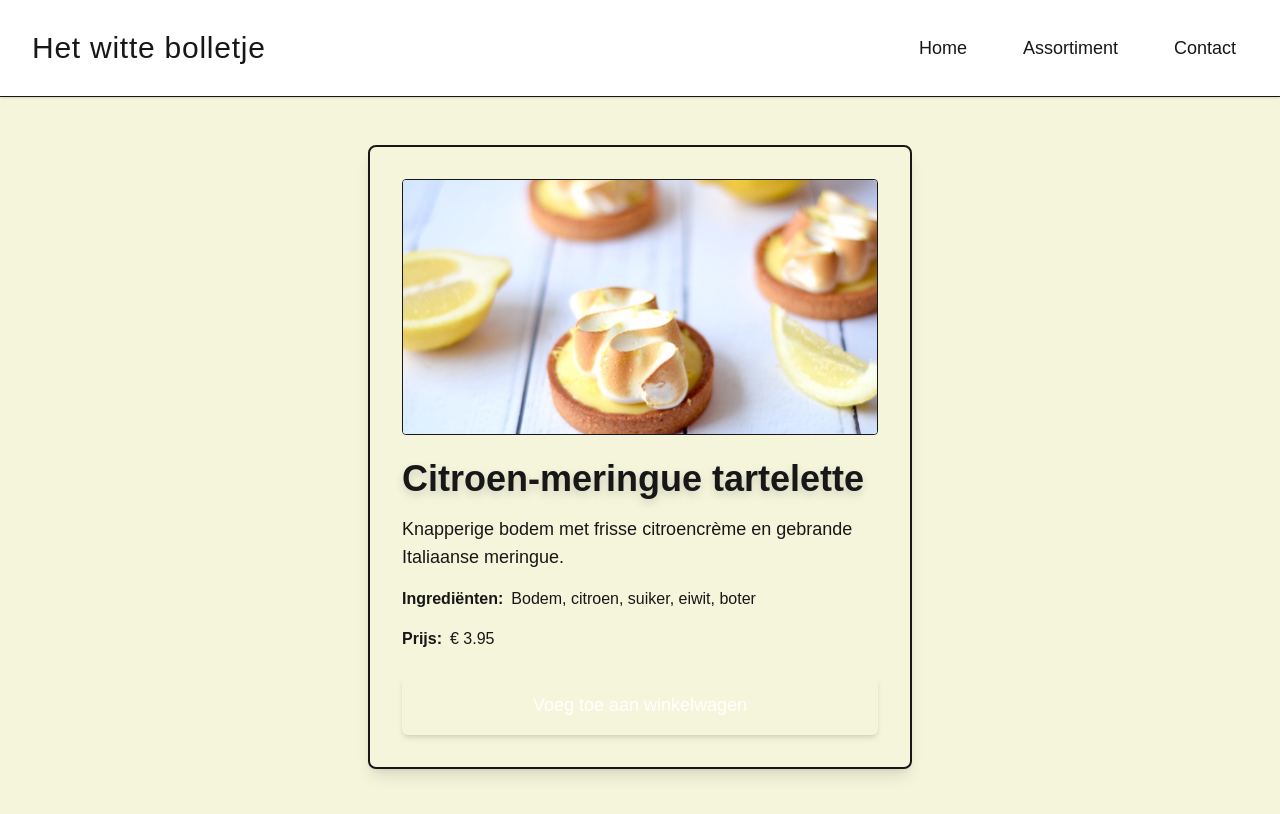
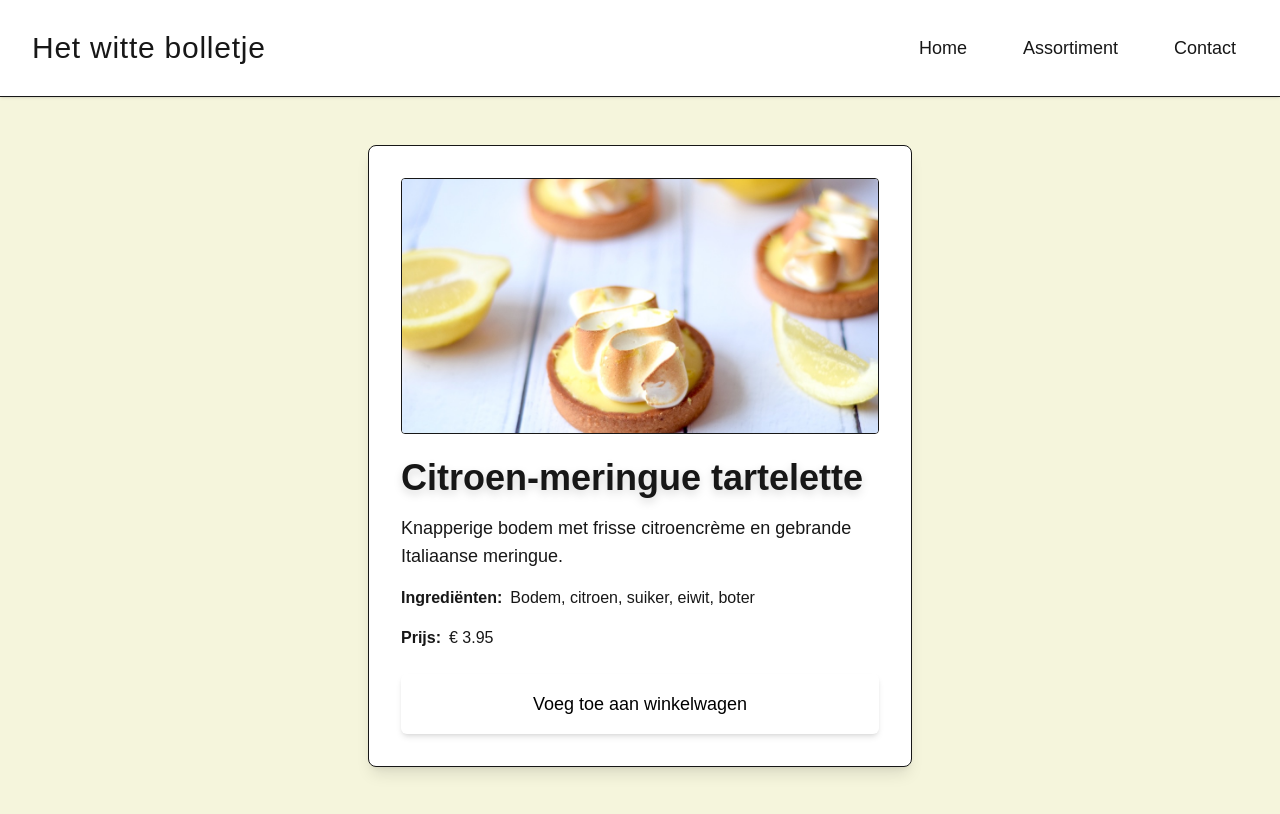
Before and after one commit to jessevandenberg/bakkerij, a Next.js app: page /assortiment/citroen-meringue-tartelette in a window 1280 px wide. Shown: the top 814 px of the page. Built offline with nearby package versions, Linux system fonts and the light colour scheme; a web font is replaced by a local one.

Commit message:
veranderingen

```diff
--- a/src/app/assortiment/[slug]/page.tsx
+++ b/src/app/assortiment/[slug]/page.tsx
@@ -16,11 +16,11 @@ export default function ProductDetailPage({ params }: { params: { slug: string }
 
   return (
     <main className="relative max-w-xl mx-auto px-4 py-12 min-h-screen">
-      <div className="bg-champagne-100 rounded-lg shadow-lg p-8 border-2 border-deep-gold-100">
+      <div className="bg-white rounded-lg shadow-lg p-8 border border-deep-gold-100/20">
         <img
           src={product.image}
           alt={product.name}
-          className="w-full h-64 object-cover rounded mb-6 border border-soft-brown-100"
+          className="w-full h-64 object-cover rounded mb-6 border border-soft-brown-100/20"
         />
         <h1 className="font-playfair text-4xl font-bold mb-4 text-deep-gold-100 drop-shadow-lg">{product.name}</h1>
         <p className="font-cormorant text-lg text-soft-brown-200 mb-4">{product.description}</p>
@@ -33,7 +33,7 @@ export default function ProductDetailPage({ params }: { params: { slug: string }
           <span className="font-cormorant text-soft-brown-100 ml-2">€ {product.price.toFixed(2)}</span>
         </div>
         <button
-          className="w-full bg-deep-gold-100 text-white font-cormorant text-lg py-4 px-6 rounded-md hover:bg-deep-gold-200 focus:outline-none focus:ring-2 focus:ring-gold-300 focus:ring-offset-2 transition-colors duration-200 shadow-md"
+          className="w-full bg-deep-gold-100 text-black font-cormorant text-lg py-4 px-6 rounded-md hover:bg-deep-gold-200 focus:outline-none focus:ring-2 focus:ring-gold-300 focus:ring-offset-2 transition-colors duration-200 shadow-md"
           onClick={handleAddToCart}
         >
           Voeg toe aan winkelwagen
--- a/src/app/assortiment/page.tsx
+++ b/src/app/assortiment/page.tsx
@@ -10,7 +10,7 @@ const AssortimentPage = () => (
       {products.map((product) => (
         <Link href={`/assortiment/${product.slug}`} key={product.name}>
           <div
-            className="bg-champagne-100 rounded-lg shadow-lg hover:shadow-2xl transition-all duration-300 overflow-hidden group border-2 border-deep-gold-100 cursor-pointer hover:border-deep-gold-200"
+            className="bg-white rounded-lg shadow-lg hover:shadow-2xl transition-all duration-300 overflow-hidden group border border-deep-gold-100/20 cursor-pointer hover:border-deep-gold-100"
           >
             <div className="relative h-80 overflow-hidden">
               <img
```
